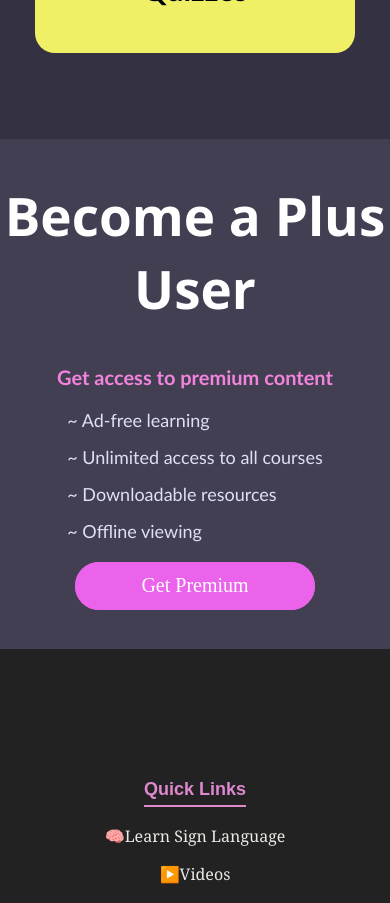
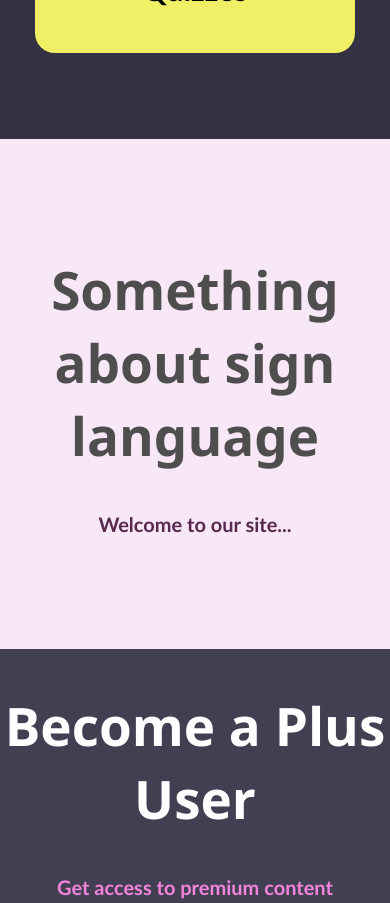
Before and after one commit to VandanKambodi/GestureGalaxy, a React (Vite) app in the folder learning-app/: page / in a window 390 px wide. Shown: the part 4900-5803 px from the top of the page. Built offline with nearby package versions, Linux system fonts and the light colour scheme.

Commit message:
some changes in home page

```diff
--- a/learning-app/src/components/Home.css
+++ b/learning-app/src/components/Home.css
@@ -615,6 +615,41 @@
     background-color: rgb(255, 0, 255);
 }
 
+.hext {
+    height: 510px;
+    width: 100%;
+    background-color: #F8E7F6;
+    display: flex;
+    align-items: center;
+    justify-content: center;
+}
+
+.hcon {
+    display: flex;
+    flex-direction: column;
+    align-items: center;
+    justify-content: center;
+    gap: 25px;
+}
+
+.hcon-head {
+    font-family: 'Segoe UI', Tahoma, Geneva, Verdana, sans-serif;
+    font-weight: bolder;
+    font-size: 60px;
+    color: rgb(78, 78, 78);
+}
+
+.hcon-para {
+    font-family: 'Gill Sans', 'Gill Sans MT', Calibri, 'Trebuchet MS', sans-serif;
+    font-weight: 600;
+    color: rgb(87, 41, 77);
+    display: flex;
+    align-items: center;
+    justify-content: center;
+    font-size: 25px;
+}
+
+
 @media (max-width: 938px) {
     .part{
         gap: 20px;
@@ -781,3 +816,37 @@
         font-size: 50px;
     }
 }
+
+
+@media (max-width: 590px) {
+    .hcon-head{
+        text-align: center;
+    }
+    .hcon-para{
+        text-align: center;
+    }
+    .hcon{
+        gap: 20px;
+    }
+}
+@media (max-width: 440px) {
+    .hcon-head{
+        font-size: 56px;
+    }
+    .hcon-para{
+        font-size: 22px;
+    }
+}
+@media (max-width: 418px) {
+    .hcon-head{
+        font-size: 53px;
+    }
+    .hcon-para{
+        font-size: 20px;
+    }
+}
+@media (max-width: 302px) {
+    .hcon-head{
+        font-size: 50px;
+    }
+}
--- a/learning-app/src/components/Home.jsx
+++ b/learning-app/src/components/Home.jsx
@@ -126,6 +126,16 @@ const Home = () => {
             </div>
           </div>
         </div>
+        <div className="hext">
+            <div className="hcon">
+              <div className="hcon-head">
+                <h1 className="hcon-head">Something about sign language</h1>
+              </div>
+              <div className="hcon-para">
+                <p className="hcon-para">Welcome to our site...</p>
+              </div>
+            </div>
+        </div>
         <div className="hprime">
             <div className="pcontent">
             <div className="phead">
```
